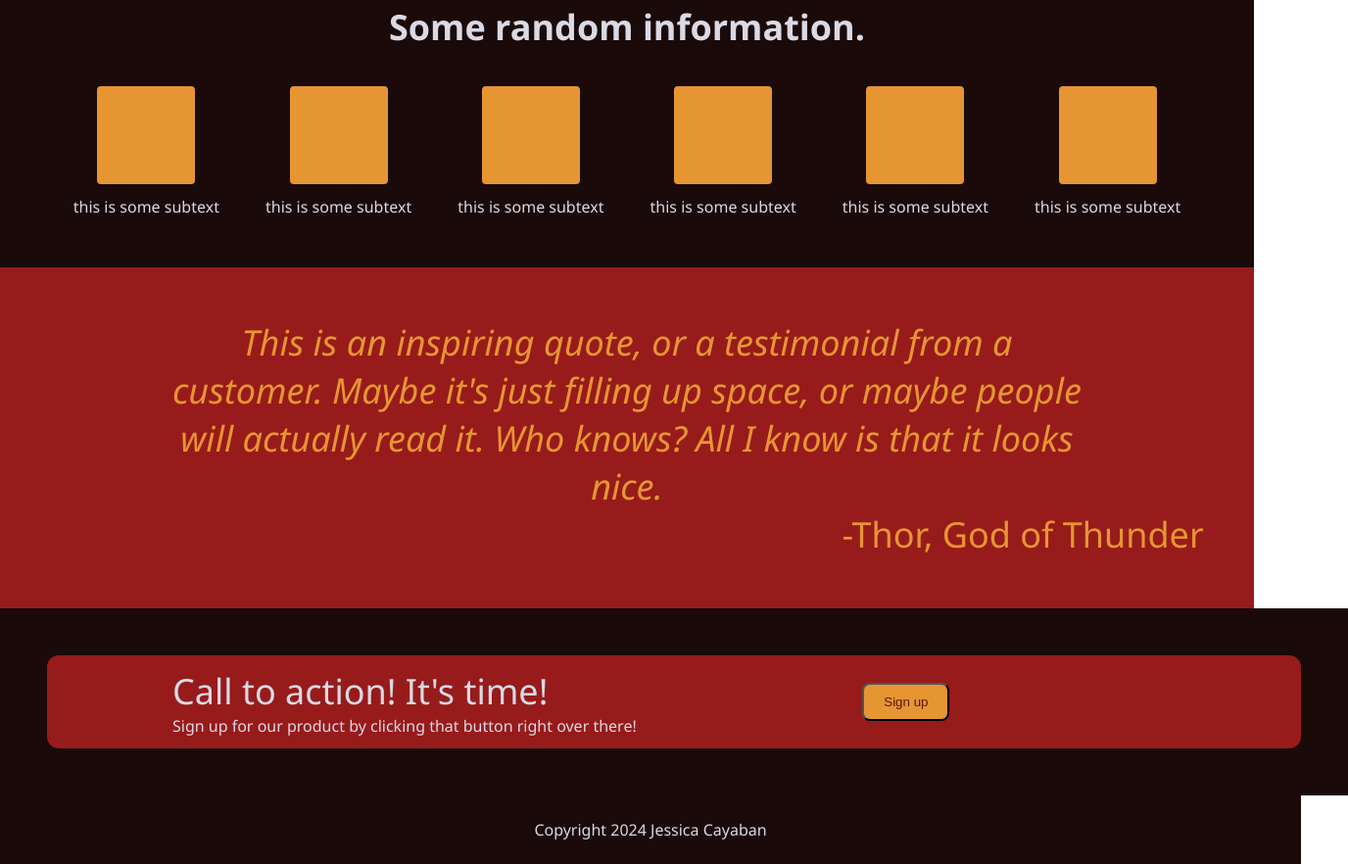
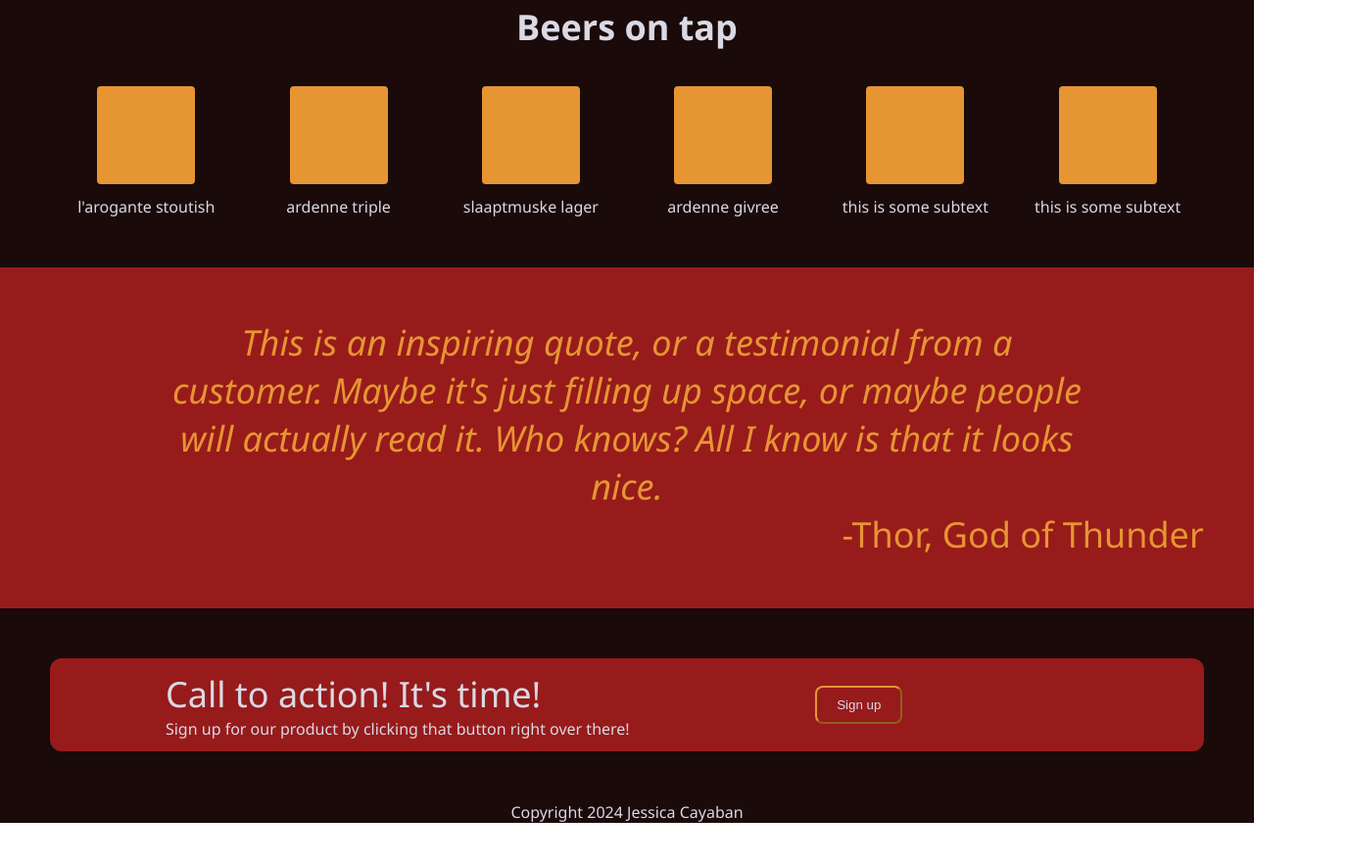
Before and after one commit to justinjest/landingPage, a plain HTML site: page index.html in a window 1280 px wide. Shown: the part 449-1331 px from the top of the page at 98% size, 1376 px wide, since content can reach past the window. After the commit the page ends 1289 px from the top, so only its background shows below. Drawn offline with Linux system fonts and the light colour scheme.

Commit message:
starting to fill in information with names and such

```diff
--- a/index.html
+++ b/index.html
@@ -3,7 +3,7 @@
 
 <head>
     <meta charset="UTF-8">
-    <title>Landing Page</title>
+    <title>Belgium House Brews</title>
     <link rel="stylesheet" href="style.css" />
 </head>
 
@@ -28,24 +28,24 @@
     </div>
     <div class="imageSection section">
         <div class="imageHeader flex-item">
-            Some random information.
+            Beers on tap
         </div>
         <div class="images flex-item">
             <div class="imageGroup flex-item">
                 <div class="image flex-item"></div>
-                <div class="subtext flex-item">this is some subtext</div>
+                <div class="subtext flex-item">l'arogante stoutish</div>
             </div>
             <div class="imageGroup flex-item">
                 <div class="image flex-item"></div>
-                <div class="subtext flex-item">this is some subtext</div>
+                <div class="subtext flex-item">ardenne triple</div>
             </div>
             <div class="imageGroup flex-item">
                 <div class="image flex-item"></div>
-                <div class="subtext flex-item">this is some subtext</div>
+                <div class="subtext flex-item">slaaptmuske lager</div>
             </div>
             <div class="imageGroup flex-item">
                 <div class="image flex-item"></div>
-                <div class="subtext flex-item">this is some subtext</div>
+                <div class="subtext flex-item">ardenne givree</div>
             </div>
             <div class="imageGroup flex-item">
                 <div class="image flex-item"></div>
--- a/style.css
+++ b/style.css
@@ -115,8 +115,6 @@ body {
     margin: 12px;
 }
 
-
-
 .quoteSection {
     flex-direction: column;
     background-color: var(--secondary);
@@ -142,11 +140,11 @@ body {
 }
 
 .ctaSection {
-    width: 100%;
+    width: 92%;
     background-color: var(--background);
     align-items: center;
     justify-content: center;
-    padding: 48px;
+    padding: 4%;
 }
 
 .ctaBox {
@@ -185,14 +183,15 @@ footer {
     display: flex;
     justify-content: center;
     align-items: center;
+    text-align: center;
     background-color: var(--background);
     color: var(--text);
-    padding: 24px;
 }
 
 button {
-    background-color: var(--accent);
-    color: var(--primary);
+    background-color: var(--secondary);
+    color: var(--text);
+    border-color: var(--accent);
     border-radius: 8px;
     padding-top: 10px;
     padding-bottom: 10px;
```
